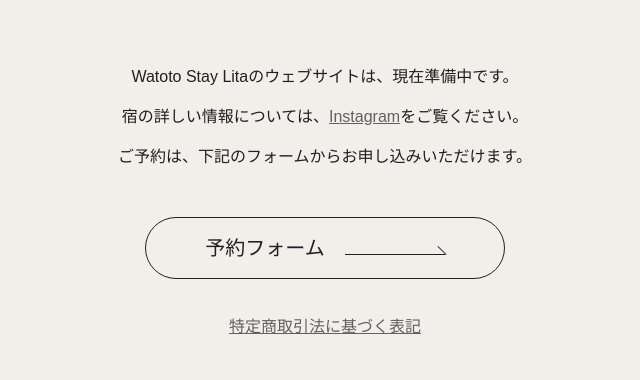
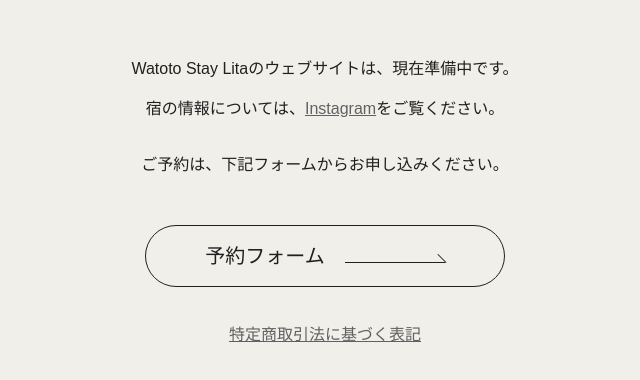
Before and after one commit to gogoipe3913/watoto-kula, a Next.js app: page /stay in a window 1280 px wide. Shown: the part 212-592 px from the top of the page, without its empty margins (315-955 px from the left). Built offline with nearby package versions, Linux system fonts and the light colour scheme.

Commit message:
サイズや文章を手直し

```diff
--- a/src/app/stay/page.module.scss
+++ b/src/app/stay/page.module.scss
@@ -20,7 +20,8 @@
     font-family: var(--font-family-text-jp);
 
     @include m.respondToSm {
-      padding: 16px;
+      padding: 20px;
+      font-size: 14px;
     }
 
     p {
@@ -104,5 +105,9 @@
     color: var(--color-text-gray);
     text-align: center;
     text-decoration: underline;
+
+    @include m.respondToSm {
+      font-size: 14px;
+    }
   }
 }
--- a/src/app/stay/page.tsx
+++ b/src/app/stay/page.tsx
@@ -11,7 +11,7 @@
           <br />
           <p>Watoto Stay Litaのウェブサイトは、現在準備中です。</p>
           <p>
-            宿の詳しい情報については、
+            宿の情報については、
             <a
               href="https://www.instagram.com/watoto_stay_lita/"
               className={styles.Stay__igLink}
@@ -20,7 +20,8 @@
             </a>
             をご覧ください。
           </p>
-          <p>ご予約は、下記のフォームからお申し込みいただけます。</p>
+          <br />
+          <p>ご予約は、下記フォームからお申し込みください。</p>
         </div>
         <Link href="/stay/reservation" className={styles.Stay__reservationLink}>
           <span>予約フォーム</span>
```
